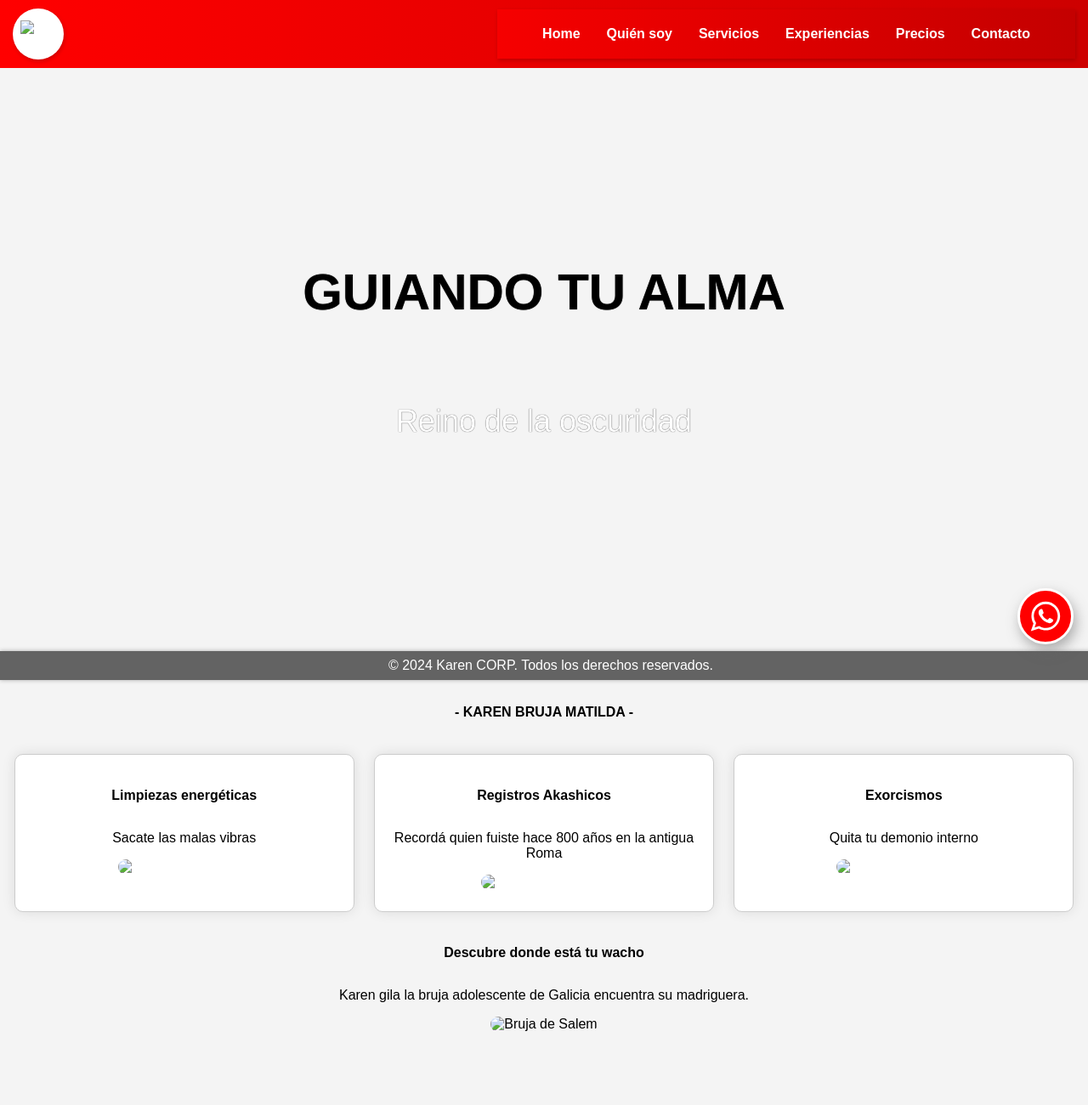
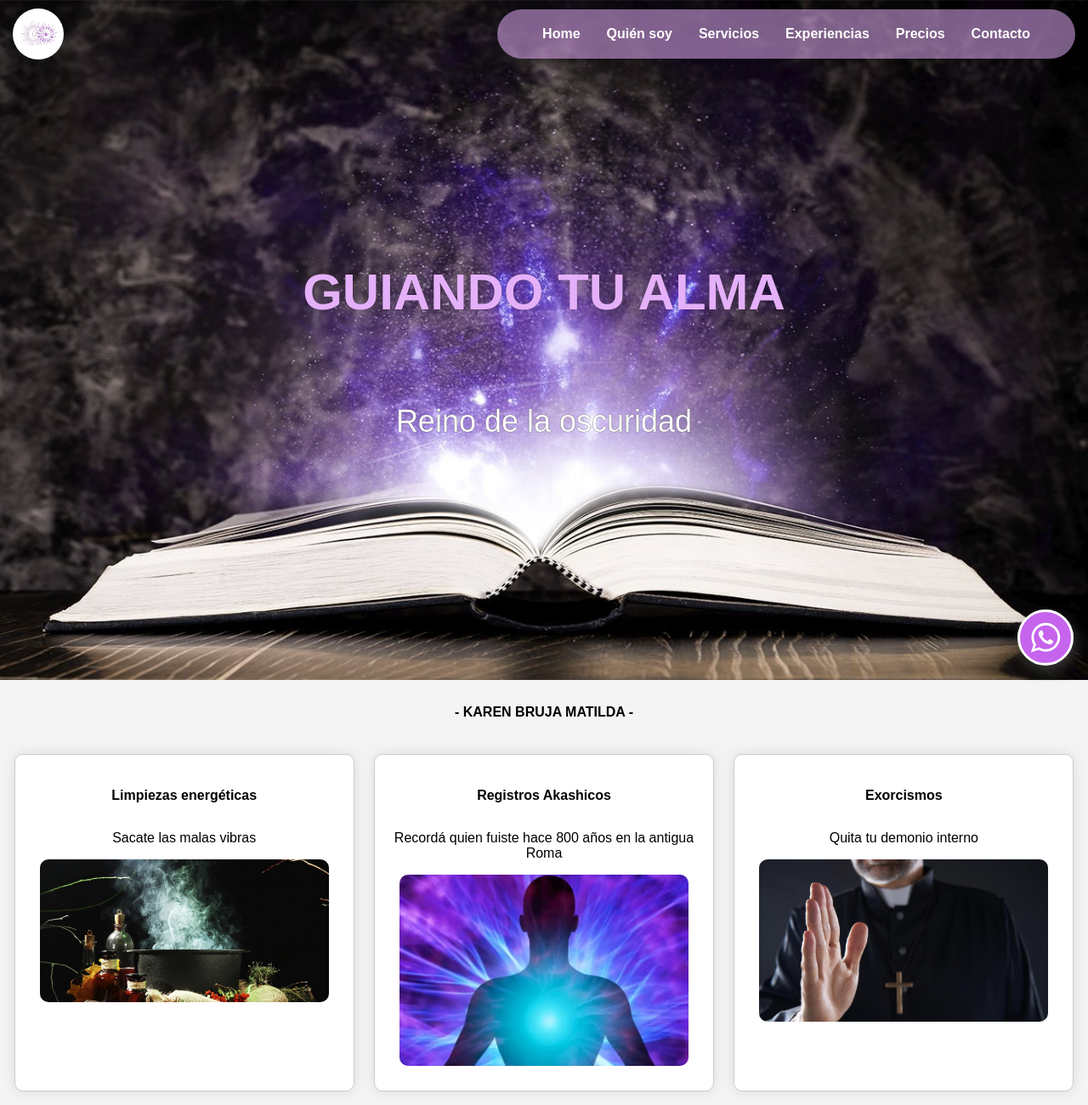
Before and after one commit to Leandro-Rodriguez/WebPage-Guiando-Tu-Alma, a plain HTML site: page index.html in a window 1280 px wide. Shown: the top 1300 px of the page at 85% size. Before the commit the page ends 1224 px from the top, so only its background shows below. Drawn offline with Linux system fonts and the light colour scheme.

Commit message:
CambiosVan

```diff
--- a/css/EstiloKaren.css
+++ b/css/EstiloKaren.css
@@ -32,7 +32,6 @@ body {
 }
 
 header {
-    background: linear-gradient(to right, #ff0000, #cc0000);
     /* Degradado de rojo a rojo oscuro */
     color: #fff;
     padding: 15px;
@@ -56,7 +55,7 @@ header div {
 
 .introduccion {
     height: 100vh;
-    background-image: url("../assets/img/introduccion.jpg");
+    background-image: url("../assets/img/akashico.jpg");
     background-size: 100vw 100vh;
     background-position: center;
     color: #fff;
@@ -123,29 +122,28 @@ h2 {
 
 .titulo1 {
     text-align: center;
+    font-size: 3em;
+    color: rgb(229, 176, 250);
     padding: 0.75rem;
-    font-size: 3em;
-    color: black;
 }
 
 .imgcajalogo {
-    max-height: 60px;
+    max-height: 30px;
     position: relative;
     left: 1px;
     top: 1px;
 }
 
 nav {
-    background: linear-gradient(to right, #f60000, #c40000);
-    /* Degradado de rojo a rojo oscuro */
-    padding: 20px;
-    /* Aumenté el espacio del menú */
-    box-shadow: 1px 2px 5px rgba(0, 0, 0, 0.2);
+    box-shadow: rgba(0, 0, 0, 0.2) 1px 2px 5px;
     width: 40em;
     display: flex;
     justify-content: space-evenly;
     position: relative;
     margin-right: 30px;
+    background: rgba(217, 166, 238, 0.56);
+    padding: 20px;
+    border-radius: 40px;
 }
 
 ul {
@@ -178,7 +176,7 @@ ul li:hover {
 
 ul li:hover a {
     background: #fff;
-    color: #cc0000;
+    color: #c664ed;
     /* Rojo oscuro para el color de resaltado */
     border-radius: 5px;
     padding: 8px;
@@ -210,15 +208,14 @@ article {
 }
 
 footer {
-    background-color: #636363;
-    color: #fff;
+    background-color: #c664ed;
+    color: rgb(255, 255, 255);
     text-align: center;
-    padding: 0.5em;
-    position: fixed;
-    bottom: 0;
+    bottom: 0px;
     width: 100%;
     z-index: 990;
-    box-shadow: 0 0 5px 0 rgba(0, 0, 0, 0.3);
+    box-shadow: rgba(0, 0, 0, 0.3) 0px 0px 5px 0px;
+    padding: 0.5em;
 }
 
 footer p {
@@ -357,7 +354,7 @@ footer p {
 }
 
 .espaciadito2:hover {
-    background: #f60000;
+    background: rgb(168, 90, 205);
     color: #fff;
     padding-left: +1.5%;
     padding-right: +1.5%;
@@ -365,7 +362,7 @@ footer p {
 
 
 .espaciadito3:hover {
-    background: #f60000;
+    background: rgb(168, 90, 205);
     color: #fff;
     padding-left: +1.5%;
     padding-right: +1.5%;
@@ -379,7 +376,7 @@ footer p {
 }
 
 .espaciadito4:hover {
-    background: #f60000;
+    background: rgb(168, 90, 205);
     color: #fff;
     padding-left: +1.5%;
     padding-right: +1.5%;
@@ -405,7 +402,8 @@ footer p {
 /* MOBILE */ /* MOBILE */ /* MOBILE */ /* MOBILE */ /* MOBILE */ /* MOBILE */
 /* MOBILE */ /* MOBILE */ /* MOBILE */ /* MOBILE */ /* MOBILE */ /* MOBILE */
 
-/* Media query para dispositivos con un ancho máximo de 768px */
+/* Media query para dispositivos con un ancho máximo de 768px
+
 @media (max-width: 768px) {
 
     body{
@@ -414,7 +412,6 @@ footer p {
 
     header {
         background: linear-gradient(to right, #ff0000, #cc0000);
-        /* Degradado de rojo a rojo oscuro */
         color: #fff;
         padding: 15px;
         display: flex;
@@ -588,22 +585,22 @@ footer p {
     }
 
 }
+*/
+
+
+
+
 
 /* Boton WPP */
 
 #gb-widget-8071 {
-            bottom: 35px;
+    bottom: 10px;
     right: 10px;
-            // opacity: 0;
-            // transition: opacity 0.5s;
     box-sizing: border-box;
     position: fixed;
     z-index: 2300;
     direction: ltr;
     text-align: right;
-            display: false;
-            align-items: false;
-            flex-direction: false;
         }
 
     #gb-widget-8071 > * {
@@ -629,21 +626,27 @@ footer p {
         opacity: 1;
         width: 66px;
         height: 66px;
-        border-radius: 50%;
         display: block;
         order: 2;
-        padding: 5px;
         box-sizing: border-box;
         cursor: pointer;
-        overflow: hidden;
         box-shadow: rgba(99, 99, 99, 0.5) 3px 7px 15px;
-        transition: all 0.5s ease 0s;
         position: relative;
         z-index: 200;
-        border: 3.375px solid rgb(255, 255, 255);
+        animation-timeline: auto;
+        animation-range-start: normal;
+        animation-range-end: normal;
+        background-color: rgb(198, 100, 237);
+        border-radius: 50%;
+        padding: 5px;
+        overflow: hidden;
+        transition: all 0.5s ease 0s;
+        border-width: 3.375px;
+        border-style: solid;
+        border-color: rgb(255, 255, 255);
+        border-image: initial;
         animation: 2s ease 1s infinite normal none running hJgPhc;
         text-decoration: none;
-        background-color: rgb(255, 0, 0);
     }
 
 
--- a/index.html
+++ b/index.html
@@ -74,7 +74,7 @@
         <article class="espaciadito4">
             <h2>Registros Akashicos</h2>
             <p>Recordá quien fuiste hace 800 años en la antigua Roma</p>
-            <a href="pages/alquiler.html"><img src="assets/img/registro.jpg" alt="Akashico-Imagen"></a>
+            <a href="pages/alquiler.html"><img src="assets/img/registros.png" alt="Akashico-Imagen"></a>
         </article>
         <article class="espaciadito4">
             <h2>Exorcismos</h2>
@@ -109,18 +109,5 @@
         <p>&copy; 2024 Karen CORP. Todos los derechos reservados.</p>
     </footer>
 
-    <script>
-        // Función para actualizar la barra de progreso al hacer scroll
-        function updateProgressBar() {
-            var scroll = document.documentElement.scrollTop || document.body.scrollTop;
-            var height = document.documentElement.scrollHeight - document.documentElement.clientHeight;
-            var scrolled = (scroll / height) * 100;
-            document.getElementById('progressBar').style.width = scrolled + '%';
-        }
-        // Evento de scroll para llamar a la función
-        window.onscroll = function () {
-            updateProgressBar();
-        }
-    </script>
 </body>
 </html>
```
Also changed, not shown: assets/img/LogoKaren.ico (added), assets/img/LogoKaren.jpeg (added), assets/img/akashico.jpg (added), assets/img/exorcismo.jpg (added), assets/img/karen.jpg (added), assets/img/limpieza.jpg (added), assets/img/registros.png (added). Lines whose indentation alone changed are shown as unchanged.
